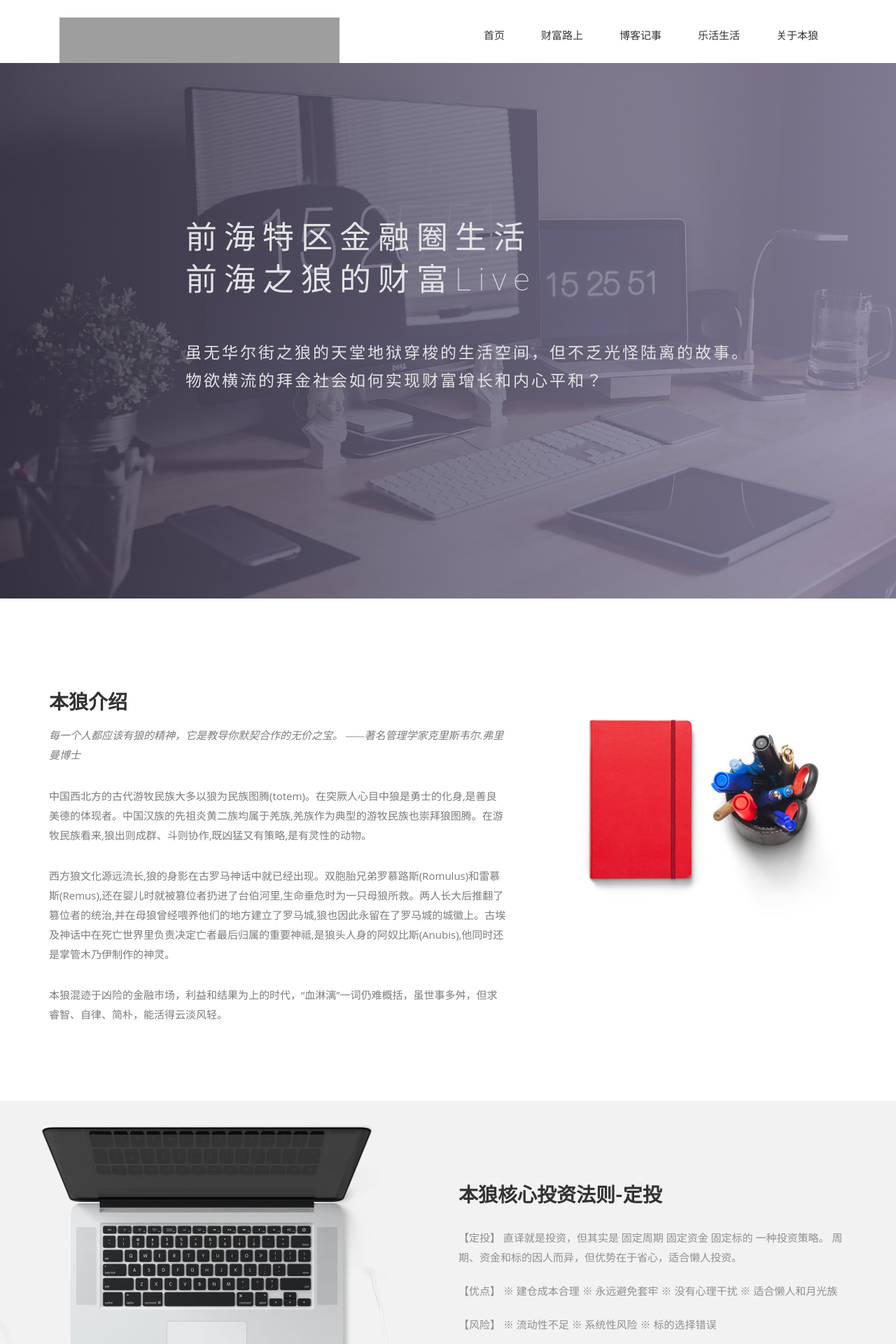
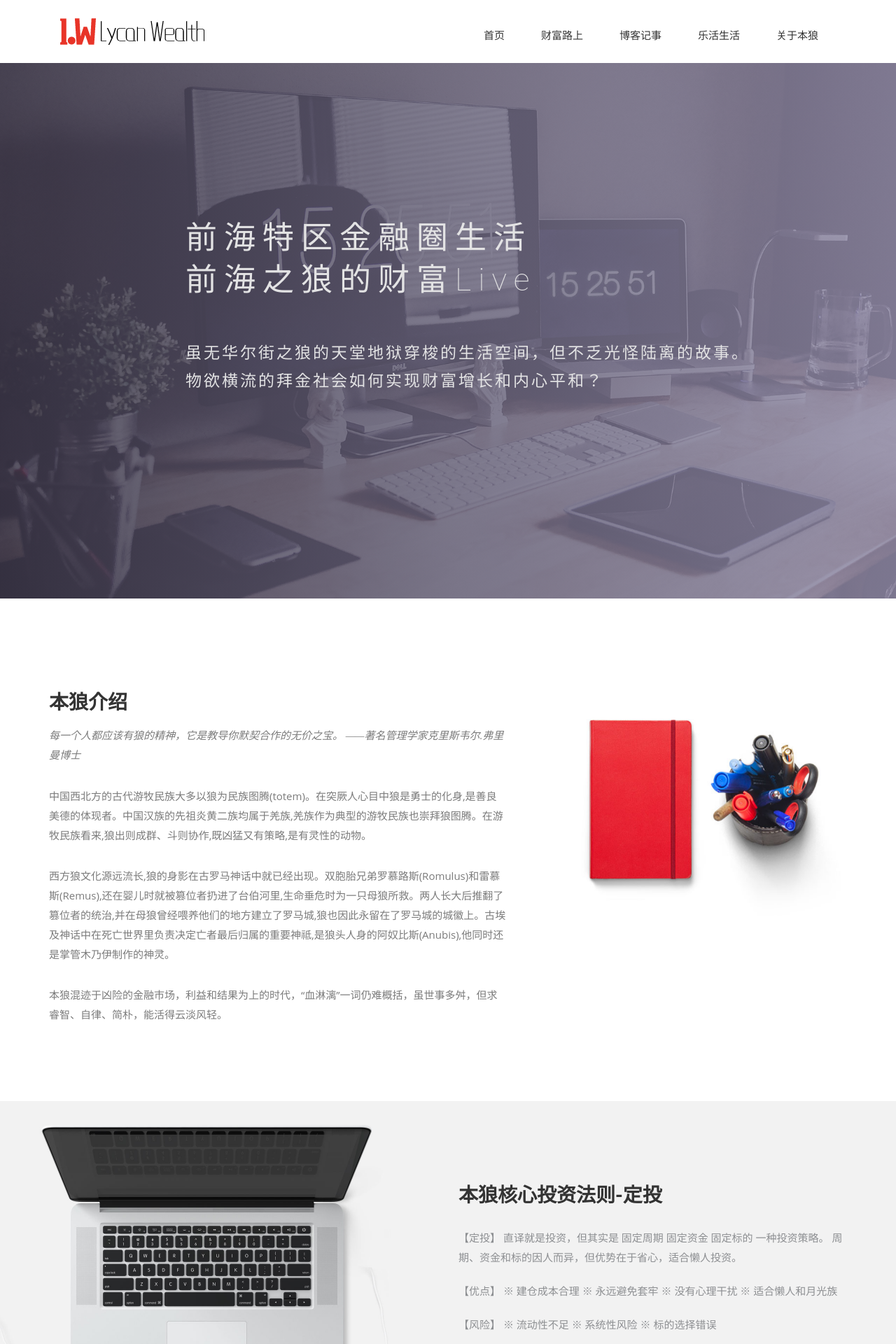
Before and after one commit to lycancn/lycan.github.io, a Jekyll site: the page built from index.html, in a window 1280 px wide. Shown: the top 1920 px of the page at 70% size. Built offline with Jekyll 4.4.1, drawn with Linux system fonts in a browser that asks for light colours; some web fonts are replaced.

Commit message:
Update header.html

```diff
--- a/_includes/header.html
+++ b/_includes/header.html
@@ -15,7 +15,7 @@
             <span class="icon-bar"></span>
             </button>
             <a class="navbar-brand" href="index.html">
-              <img src="{{ site.baseurl }}/img/logo.png" alt="Logo">
+              <img src="{{ site.baseurl }}/img/newlogo.png" alt="Logo">
             </a>
           </div>
             <!-- Collect the nav links, forms, and other content for toggling -->
```
